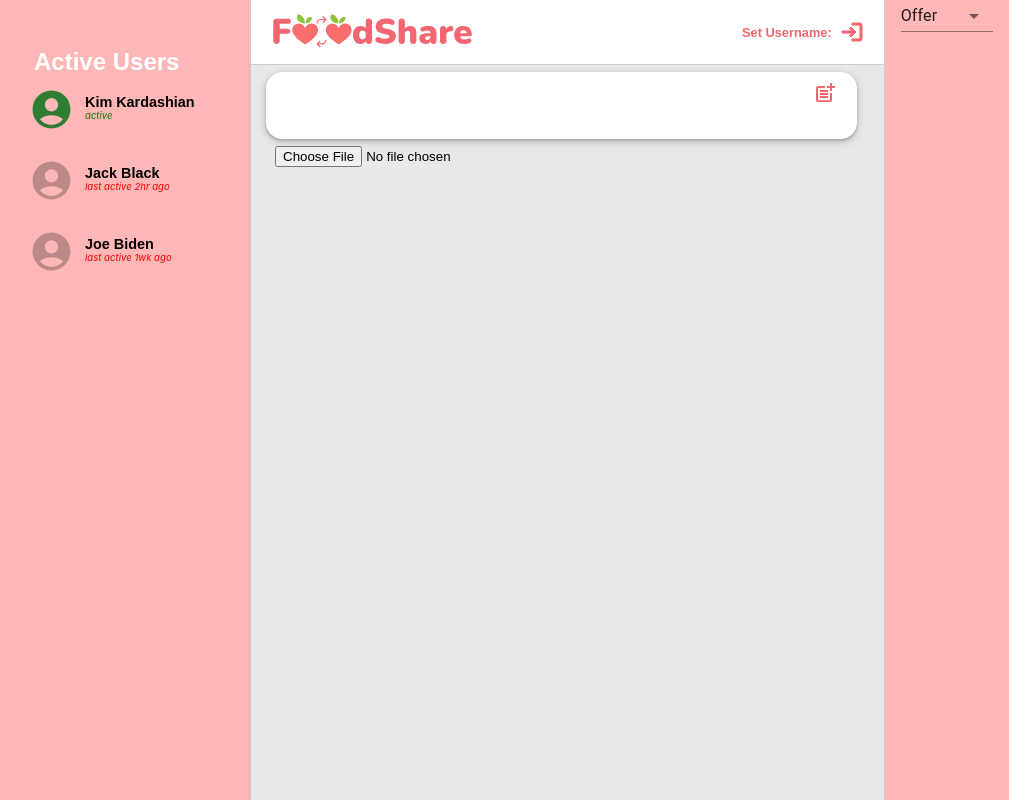
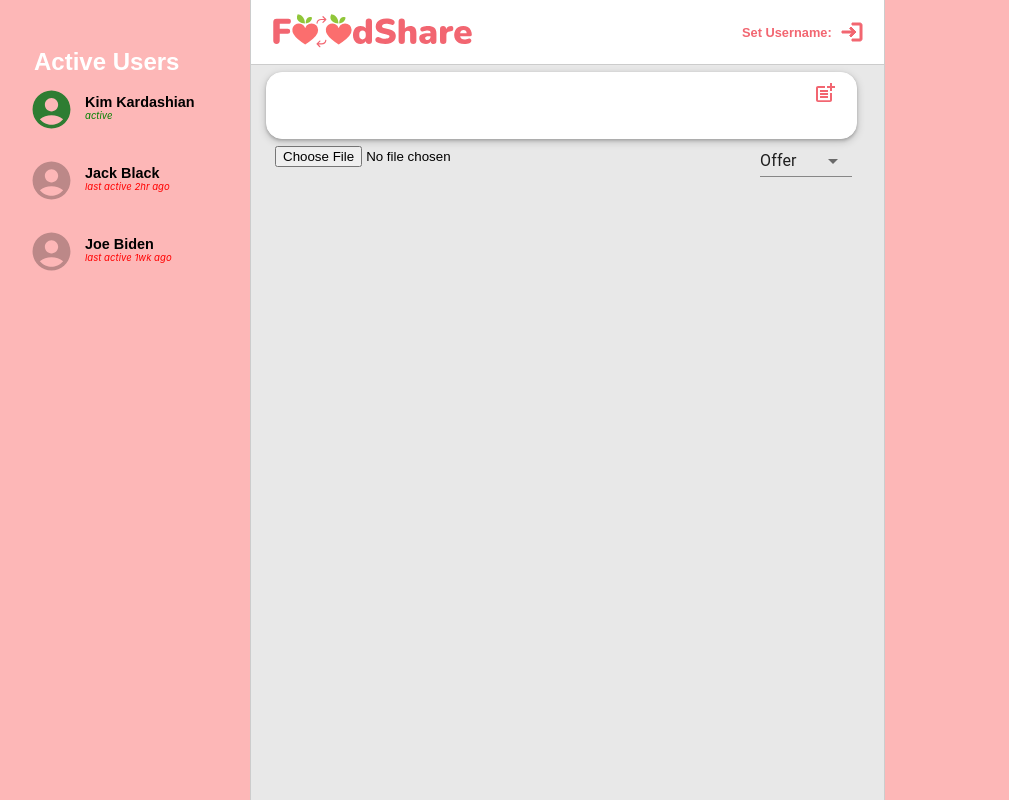
Before and after one commit to eadrapp/foodshare, a React (Create React App) app: page / in a window 1280 px wide. Shown: the whole page, without its empty margins (6-1015 px from the left). Built offline with nearby package versions, Linux system fonts and the light colour scheme; the HTML template or start-up script is replaced by a standard one.

Commit message:
added offer/request capability!

```diff
--- a/src/App.js
+++ b/src/App.js
@@ -1,13 +1,8 @@
 import "./App.css";
-// import TextFile from Material UI
-import TextField from "@mui/material/TextField";
-import { useState } from "react";
-import Button from "@mui/material/Button";
 import Home from "./pages/Home";
 import Layout from "./components/Layout";
 
 function App() {
-  const [text, setText] = useState("");
 
   async function search() {
     // const key = "zT18GDDyLIHam78EfDyGO3yT8Q8IkZZK";
@@ -21,24 +16,6 @@ function App() {
     <Layout>
       <Home />
     </Layout>
-    // <div className="App">
-    //   <div className="searchbar">
-    //     {/*  "outlined" variant prop gives the nice animation */}
-    //     <TextField
-    //       id="search"
-    //       label="Search"
-    //       variant="outlined"
-    //       onChange={(e) => setText(e.target.value)}
-    //       value={text}
-    //       onKeyPress={(e) => {
-    //         if (e.key === "Enter") search();
-    //       }}
-    //     />
-    //     <Button variant="outlined" onClick={search} size="large">
-    //       Search Posts
-    //     </Button>
-    //   </div>
-    // </div>
   );
 }
 
--- a/src/components/RightSidebar.js
+++ b/src/components/RightSidebar.js
@@ -3,8 +3,6 @@ import {
   Grid,
   Box,
   useTheme,
-  FormControl,
-  NativeSelect,
 } from "@mui/material";
 
 export default function LeftSidebar() {
@@ -21,18 +19,6 @@ export default function LeftSidebar() {
     >
       <Grid item xs={6}>
         <Box>
-          <FormControl fullWidth>
-            <NativeSelect
-              defaultValue={1}
-              inputProps={{
-                name: "type",
-                id: "uncontrolled-native",
-              }}
-            >
-              <option value={1}>Offer</option>
-              <option value={2}>Request</option>
-            </NativeSelect>
-          </FormControl>
         </Box>
       </Grid>
     </Grid>
--- a/src/pages/Home.css
+++ b/src/pages/Home.css
@@ -73,7 +73,10 @@
     color: black;
     background: white;
     box-shadow: 0 0.1rem 0.2rem 0 rgba(0, 0, 0, 0.2), 0 0.15rem 0.5rem 0 rgba(0, 0, 0, 0.19);
-    padding: 2rem 1rem;
+    padding-top: 1rem;
+    padding-bottom:2rem;
+    padding-left: 1rem;
+    padding-right: 1rem;
     margin: 0.7rem;
     border-radius: 0.75rem;
     max-width: 32rem;
@@ -85,11 +88,26 @@
   }
 
   .message-user {
-    position: absolute;
     color: #F26671;
     font-family: 'Poppins', sans-serif;
     font-weight: bold;
     left: 1;
-    top: 0.5rem;
+    top: none;
     /* font-size: 2rem; */
   }
+
+  .top-row{
+    width: 100%;
+    display:flex;
+    justify-content:space-between;
+  }
+
+  .greeny{
+    color: #50C878;
+    font-weight: semi-bold;
+  }
+
+  .bluey{
+    color: #0096FF;
+    font-weight: semi-bold;
+  }
--- a/src/pages/Home.js
+++ b/src/pages/Home.js
@@ -1,7 +1,5 @@
 import {
   Grid,
-  FormControl,
-  NativeSelect,
 } from "@mui/material";
 import { Box } from "@mui/system";
 import React, { useState, useRef } from "react";
@@ -17,6 +15,7 @@ export default function Home() {
   const [username, setUsername] = useState(myName);
   const [messages, setMessages] = useState([]);
   const [imgSrc, setImgSrc] = useState("");
+  const [postType, setPostType] = useState("Offer");
   const fileRef = useRef();
 
   function sendPost(text) {
@@ -27,11 +26,13 @@ export default function Home() {
       time: Date.now(),
       user: username,
       imageSrc: imgSrc,
+      postType: postType,
     };
     // set the "messages" to be a new array
     // that contains the new message + all the old messages
     fileRef.current.value = null;
     setImgSrc("");
+    setPostType("");
     setMessages([newMessage, ...messages]);
   }
 
@@ -46,9 +47,6 @@ export default function Home() {
   const handleFileChange = (e) => {
     handleFileUpload(e.target.files[0]);
   }
-  // every time state changes, React "re-renders"
-  // so this console.log will run again
-  console.log(messages);
 
   return (
       <Box className="homepage">
@@ -62,7 +60,7 @@ export default function Home() {
             </Grid>
           </Grid>
         </Box>
-        <TextInput sendPost={sendPost} handleFileChange={handleFileChange} handleFileUpload={handleFileUpload} fileRef={fileRef}/>
+        <TextInput sendPost={sendPost} handleFileChange={handleFileChange} handleFileUpload={handleFileUpload} fileRef={fileRef} setPostType={setPostType}/>
         <Box className="posts">
           {messages.map((msg, i) => {
             return <Post {...msg} key={i} fromMe={msg.user === username} />;
--- a/src/pages/Post.js
+++ b/src/pages/Post.js
@@ -1,6 +1,5 @@
 import styled from "styled-components";
 
-export default function Post(props) {
 const PreviewContainer = styled.div`
 display: flex;
 justify-content: center;
@@ -8,12 +7,14 @@ export default function Post(props) {
 
 img {
   margin: 5px;
-      max-width: 200px;
+  max-width: 20rem;
   height: auto;
   margin-right: 10px;
 }
 `;
 
+export default function Post(props) {
+  console.log(props)
   // add the date
   // add the username
   // add a pic
@@ -21,7 +22,10 @@ export default function Post(props) {
   return (
     <div className="message-row">
       <div className="message">
+        <div className="top-row">
           <span className="message-user">{props.user}</span>
+          <span className={props.postType === "Offer" ? "greeny" : "bluey"}>{props.postType}</span>
+        </div>
         <span>{props.text}</span>
         <PreviewContainer>
           <img src={props.imageSrc}/>
--- a/src/pages/TextInput.css
+++ b/src/pages/TextInput.css
@@ -62,3 +62,13 @@
     align-items: flex-start;
     justify-content: flex-start;
   }
+
+  .extras{
+    width: 100%;
+    display:flex;
+    justify-content:space-between;
+  }
+
+  .post-type{
+    cursor: pointer;
+  }
--- a/src/pages/TextInput.js
+++ b/src/pages/TextInput.js
@@ -1,9 +1,18 @@
 import "./TextInput.css";
 import { useState } from "react";
-import PostAddIcon from '@mui/icons-material/PostAdd';
+import PostAddIcon from "@mui/icons-material/PostAdd";
+import {
+  FormControl,
+  NativeSelect,
+} from "@mui/material";
 
 function TextInput(props) {
   const [text, setText] = useState("");
+
+  function handleChange(e) {
+    props.setPostType(e.target.value)
+    console.log(e.target.value)
+  }
 
   function send() {
     props.sendPost(text);
@@ -31,6 +40,7 @@ function TextInput(props) {
           </button>
         </div>
       </div>
+      <div className="extras">
         <div className="img-upload">
           <input
             type="file"
@@ -38,6 +48,23 @@ function TextInput(props) {
             onChange={props.handleFileChange}
           />
         </div>
+        <div className="post-type">
+          <FormControl fullWidth>
+            <NativeSelect
+              value={props.postType}
+              onChange={handleChange}
+              defaultValue={"Offer"}
+              inputProps={{
+                name: "type",
+                id: "uncontrolled-native",
+              }}
+            >
+              <option value={"Offer"}>Offer</option>
+              <option value={"Request"}>Request</option>
+            </NativeSelect>
+          </FormControl>
+        </div>
+      </div>
     </div>
   );
 }
```
Lines whose indentation alone changed are shown as unchanged.
